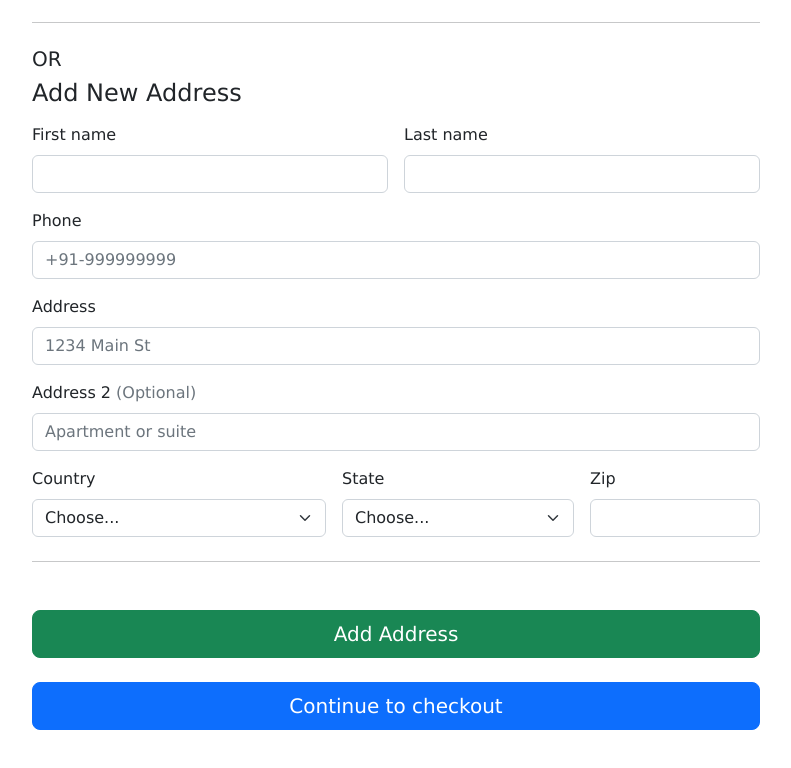
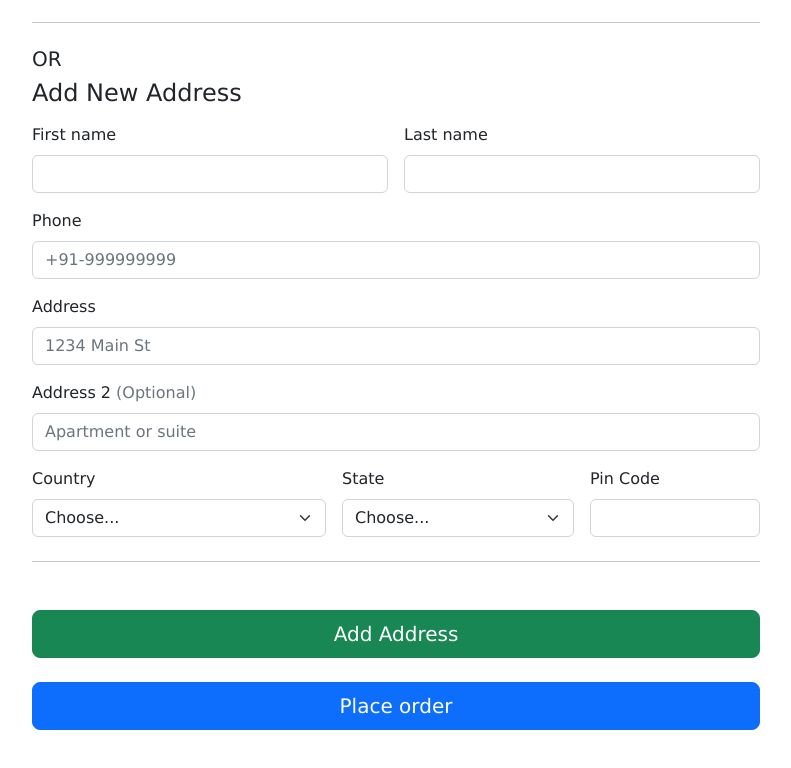
Before and after one commit to Nitishcoderr/ShopKro, a React (Vite) app: page /checkout in a window 1280 px wide. Shown: the part 552-1320 px from the top of the page, without its empty margins (50-841 px from the left). Built offline with nearby package versions, Linux system fonts and the light colour scheme.

Commit message:
order-placed added

```diff
--- a/src/action/index.js
+++ b/src/action/index.js
@@ -1,3 +1,7 @@
 export const ADD_TO_CART = 'ADD_TO_CART';
 export const CHANGE_ORDER_CART = 'CHANGE_ORDER_CART';
 export const CHANGED_QUANTITY = 'CHANGED_QUANTITY';
+export const ADD_ADDRESS = 'ADD_ADDRESS';
+export const SET_SHIP_ADDRESS = 'SET_SHIP_ADDRESS';
+export const PLACE_ORDER = 'PLACE_ORDER';
+export const EMPTY_CART = 'EMPTY_CART';
--- a/src/component/Checkout.jsx
+++ b/src/component/Checkout.jsx
@@ -1,7 +1,17 @@
-import React from 'react';
+import React, { useState } from 'react';
 
-const Checkout = ({order,user,addAddress}) => {
+const Checkout = ({ order, user, addAddress,setShipAddress,placeorder }) => {
+  const blank_address = {first_name:'',last_name:'',phone:'',address1:'',address2:'',country:'',state:'',pin_code:''}
+  const [address, setAddress] = useState(blank_address)
 
+  const validateAddress=()=>{
+    if(!address.first_name ||!address.last_name || !address.address1 || !address.country || !address.state || !address.pin_code || !address.phone){
+      alert("Enter the required Field")
+    }else{
+      addAddress(address)
+      setAddress(blank_address)
+    }
+  }
   return (
     <>
       <div className="container mb-5">
@@ -34,40 +44,70 @@ const Checkout = ({order,user,addAddress}) => {
                   <div>
                     <small className="text-muted">Discount charge</small>
                   </div>
-                  <span className="text-muted">${order.total_cost*order.discount_in_percent/100}</span>
+                  <span className="text-muted">
+                    ${(order.total_cost * order.discount_in_percent) / 100}
+                  </span>
                 </li>
                 <li className="list-group-item d-flex justify-content-between">
                   <span>Total (USD)</span>
-                  <strong>${order.total_cost - order.total_cost * order.discount_in_percent/100 + order.shipping_charge }</strong>
+                  <strong>
+                    $
+                    {order.total_cost -
+                      (order.total_cost * order.discount_in_percent) / 100 +
+                      order.shipping_charge}
+                  </strong>
                 </li>
               </ul>
+          { order.shipping_address.first_name  ? <div className="card">
+                  <div className="card-body">
+                    <h5 className="card-title">
+                      {order.shipping_address.first_name} {order.shipping_address.last_name}
+                    </h5>
+                    <h6 className="card-subtitle mb-2 text-muted">
+                      {order.shipping_address.address1} {order.shipping_address.address2} {order.shipping_address.state} {order.shipping_address.country}{' '}
+                      {order.shipping_address.pin_code}
+                    </h6>
+                    <p className="card-text">{order.shipping_address.phone}</p>
+                  </div>
+                </div> : null }
             </div>
             <div className="col-md-7 col-lg-8">
               <h4 className="mb-3">Shipping address</h4>
-            { user.address.map(address=>  <div className="card">
+              {user.address.map((address) => (
+                <div className="card">
                   <div className="card-body">
-                  <h5 className="card-title">{address.first_name} {address.last_name}</h5>
-                  <h6 className="card-subtitle mb-2 text-muted">{address.address1} {address.address2} {address.state} {address.country} {address.pin_code}</h6>
+                    <h5 className="card-title">
+                      {address.first_name} {address.last_name}
+                    </h5>
+                    <h6 className="card-subtitle mb-2 text-muted">
+                      {address.address1} {address.address2} {address.state} {address.country}{' '}
+                      {address.pin_code}
+                    </h6>
                     <p className="card-text">{address.phone}</p>
                     <input
                       type="radio"
                       name="address"
                       id=""
+                      onClick={e=>setShipAddress(address)}
                     />
                     Use this Address
                   </div>
-              </div>)}
+                </div>
+              ))}
               <hr className="my-4" />
               <h5>OR</h5>
               <h4 className="mb-3">Add New Address</h4>
               <form
                 className="needs-validation"
-                novalidate=""
-                onSubmit={()=>{addAddress(address)}}>
+               noValidate=''
+                onSubmit={(e) => {
+                  e.preventDefault()
+                  validateAddress(address);
+                }}>
                 <div className="row g-3">
                   <div className="col-sm-6">
                     <label
-                      for="firstName"
+                      htmlFor="firstName"
                       className="form-label">
                       First name
                     </label>
@@ -76,15 +116,15 @@ const Checkout = ({order,user,addAddress}) => {
                       className="form-control"
                       id="firstName"
                       placeholder=""
-                      value=""
-                      required=""
-                    />
+                      value={address.first_name}
+                      onChange={e => setAddress({...address,first_name: e.target.value})}
+                      required=""  />
                     <div className="invalid-feedback">Valid first name is required.</div>
                   </div>
 
                   <div className="col-sm-6">
                     <label
-                      for="lastName"
+                      htmlFor="lastName"
                       className="form-label">
                       Last name
                     </label>
@@ -93,14 +133,15 @@ const Checkout = ({order,user,addAddress}) => {
                       className="form-control"
                       id="lastName"
                       placeholder=""
-                      value=""
+                      value={address.last_name}
+                      onChange={e => setAddress({...address,last_name: e.target.value})}
                       required=""
                     />
                     <div className="invalid-feedback">Valid last name is required.</div>
                   </div>
                   <div className="col-12">
                     <label
-                      for="phone"
+                      htmlFor="phone"
                       className="form-label">
                       Phone <span className="text-muted"></span>
                     </label>
@@ -110,6 +151,8 @@ const Checkout = ({order,user,addAddress}) => {
                       id="phone"
                       required=""
                       placeholder="+91-999999999"
+                      value={address.phone}
+                      onChange={e => setAddress({...address,phone: e.target.value})}
                     />
                     <div className="invalid-feedback">
                       Please enter a valid Phone number for shipping updates.
@@ -118,7 +161,7 @@ const Checkout = ({order,user,addAddress}) => {
 
                   <div className="col-12">
                     <label
-                      for="address"
+                      htmlFor="address"
                       className="form-label">
                       Address
                     </label>
@@ -128,13 +171,15 @@ const Checkout = ({order,user,addAddress}) => {
                       id="address"
                       placeholder="1234 Main St"
                       required=""
+                      value={address.address1}
+                      onChange={e => setAddress({...address,address1: e.target.value})}
                     />
                     <div className="invalid-feedback">Please enter your shipping address.</div>
                   </div>
 
                   <div className="col-12">
                     <label
-                      for="address2"
+                      htmlFor="address2"
                       className="form-label">
                       Address 2 <span className="text-muted">(Optional)</span>
                     </label>
@@ -143,46 +188,58 @@ const Checkout = ({order,user,addAddress}) => {
                       className="form-control"
                       id="address2"
                       placeholder="Apartment or suite"
+                      value={address.address2}
+                      onChange={e => setAddress({...address,address2: e.target.value})}
                     />
                   </div>
 
                   <div className="col-md-5">
                     <label
-                      for="country"
+                      htmlFor="country"
                       className="form-label">
                       Country
                     </label>
                     <select
                       className="form-select"
                       id="country"
+                      value={address.country}
+                      onChange={e => setAddress({...address,country: e.target.value})}
                       required="">
                       <option value="">Choose...</option>
-                      <option>United States</option>
+                      <option>India</option>
                     </select>
                     <div className="invalid-feedback">Please select a valid country.</div>
                   </div>
 
                   <div className="col-md-4">
                     <label
-                      for="state"
+                      htmlFor="state"
                       className="form-label">
                       State
                     </label>
                     <select
                       className="form-select"
                       id="state"
-                      required="">
+                      required=""
+                      value={address.state}
+                      onChange={e => setAddress({...address,state: e.target.value})}
+                      >
                       <option value="">Choose...</option>
-                      <option>California</option>
+                      <option>Uttarpradesh</option>
+                      <option>New Delhi</option>
+                      <option>Haryana</option>
+                      <option>Pakistan</option>
+                      <option>Bihar</option>
+                      <option>Rajasthan</option>
                     </select>
                     <div className="invalid-feedback">Please provide a valid state.</div>
                   </div>
 
                   <div className="col-md-3">
                     <label
-                      for="zip"
+                      htmlFor="zip"
                       className="form-label">
-                      Zip
+                      Pin Code
                     </label>
                     <input
                       type="text"
@@ -190,23 +247,26 @@ const Checkout = ({order,user,addAddress}) => {
                       id="zip"
                       placeholder=""
                       required=""
+                      value={address.pin_code}
+                      onChange={e => setAddress({...address,pin_code: e.target.value})}
                     />
-                    <div className="invalid-feedback">Zip code required.</div>
+                    <div className="invalid-feedback">Pin code required.</div>
                   </div>
                 </div>
 
-
                 <hr className="my-4" />
 
-                <button className="w-100 btn btn-success my-4 btn-lg"
+                <button
+                  className="w-100 btn btn-success my-4 btn-lg"
                   type="submit">
                   Add Address
                 </button>
-                <button className="w-100 btn btn-primary btn-lg"
-                  type="submit">
-                  Continue to checkout
+                </form>
+                <button
+                  className="w-100 btn btn-primary btn-lg"
+                  type="submit" onClick={e=>placeorder()} >
+                  Place order
                 </button>
-              </form>
             </div>
           </div>
         </main>
--- a/src/pages/CheckoutPage.jsx
+++ b/src/pages/CheckoutPage.jsx
@@ -1,7 +1,7 @@
 import { useDispatch, useSelector } from 'react-redux'
 import Navbar from '../component/Navbar'
 import Footer from '../component/Footer'
-import {  } from '../action'
+import { ADD_ADDRESS, EMPTY_CART, PLACE_ORDER, SET_SHIP_ADDRESS } from '../action'
 import Checkout from '../component/Checkout'
 
 
@@ -14,15 +14,27 @@ const CheckoutPage = () => {
     const user = useSelector(state=>state.user)
 
 // function for Adding address
-const addAddress=()=>{
-//
+const addAddress=(address)=>{
+ dispatch({type:ADD_ADDRESS,payload:address})
+}
+
+const setShipAddress=(address)=>{
+ dispatch({type:SET_SHIP_ADDRESS,payload:address})
+}
+const placeorder=()=>{
+  if(order.shipping_address){
+    dispatch({type:PLACE_ORDER,payload:order})
+    dispatch({type:EMPTY_CART})
+  }else{
+    alert('Choose a shipping address')
+  }
 }
 
 
   return (
     <>
     <Navbar cartCount={cartItems.length} />
-     <Checkout order={order} user={user} addAddress={addAddress}/>
+     <Checkout order={order} user={user} addAddress={addAddress} setShipAddress={setShipAddress} placeorder={placeorder} />
      <Footer/>
     </>
   )
```
Also changed, not shown: src/Reducer/reducer.js (+34 -28 lines). Lines whose indentation alone changed are shown as unchanged.
